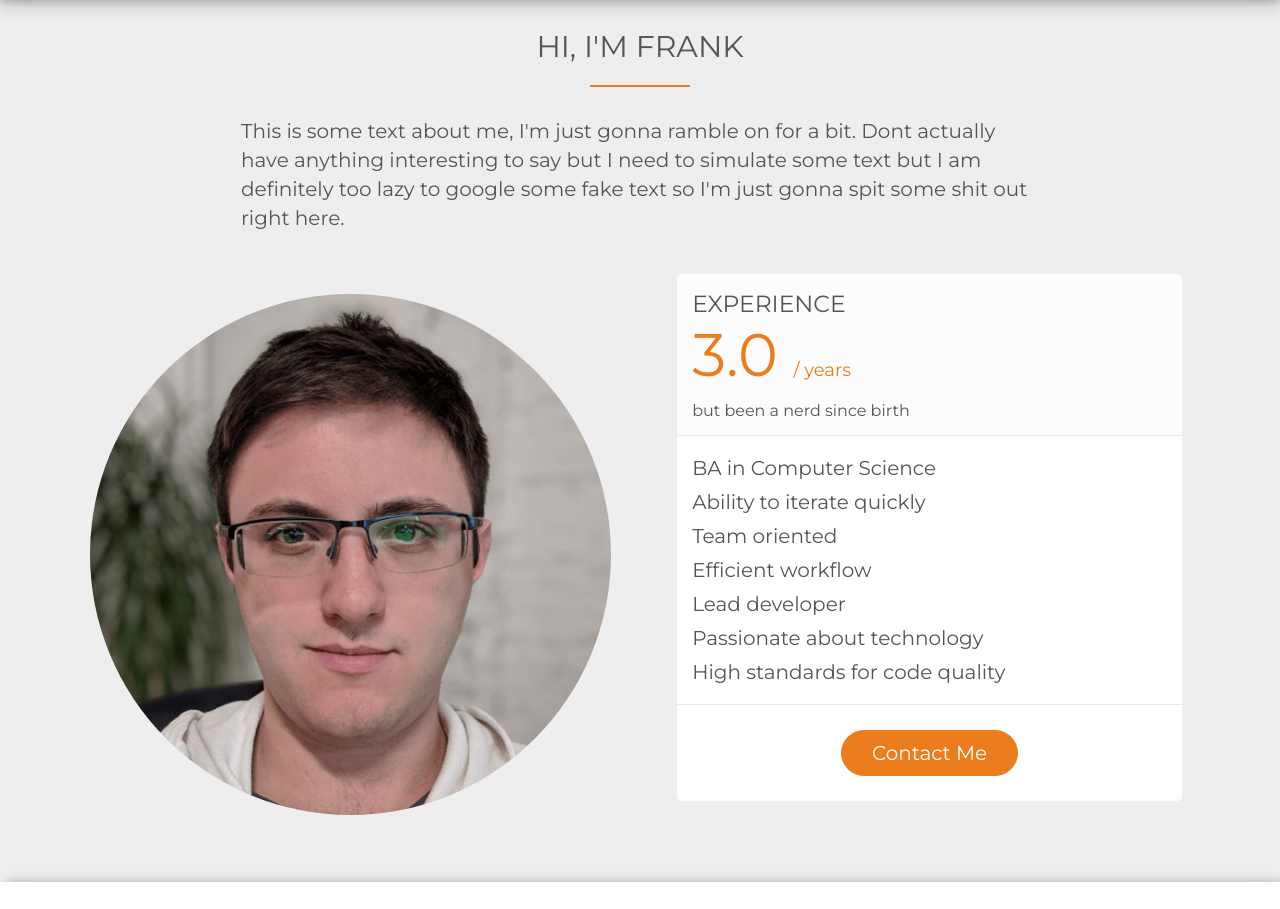
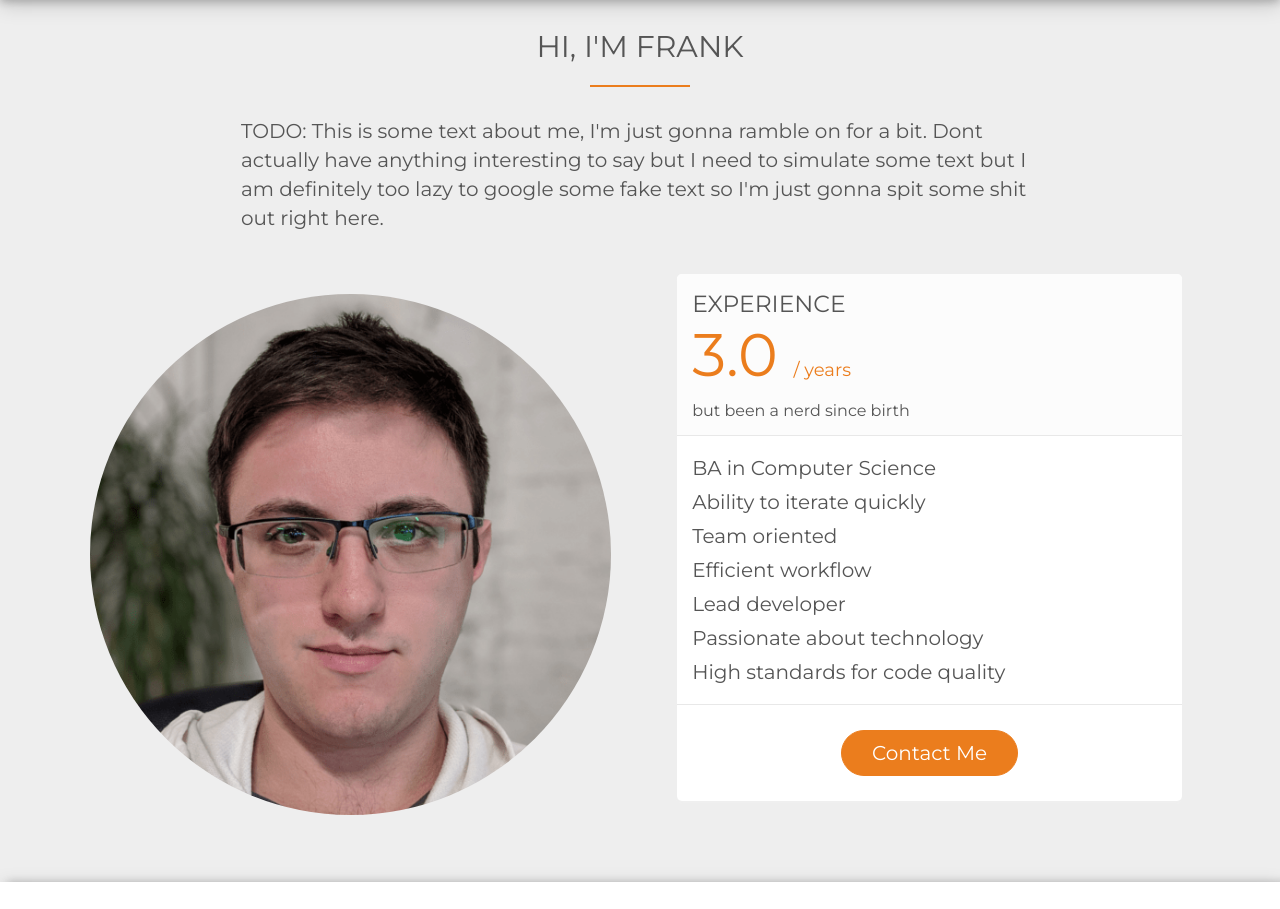
Before and after one commit to frankMazzarella/dev-portfolio, a website built with webpack: page src/index.html in a window 1280 px wide. Shown: the part 1002-1911 px from the top of the page. Built offline with nearby package versions, Linux system fonts and the light colour scheme; files whose address does not match are found by name; what mobile-detect would draw is missing.

Commit message:
documenting code

```diff
--- a/src/index.html
+++ b/src/index.html
@@ -27,6 +27,7 @@
 </head>
 <body>
 
+  <!-- TODO: when scrolling away realy fast, the elements dont get a chance to completely fade and cause issues -->
   <header>
     <object class="header-svg animated fade-in header-fade" type="image/svg+xml" data="./img/devices.svg"></object>
     <h2 class="text-top header-fade">Frank Mazzarella | JavaScript Developer</h2>
@@ -48,7 +49,7 @@
     <div class="row">
       <h2 class="header-text fade-in">Hi, I'm Frank</h2>
       <p class="long-copy fade-in">
-        This is some text about me, I'm just gonna ramble on for a bit. Dont actually have
+        TODO: This is some text about me, I'm just gonna ramble on for a bit. Dont actually have
         anything interesting to say but I need to simulate some text but I am definitely
         too lazy to google some fake text so I'm just gonna spit some shit out right here.
       </p>
--- a/src/js/index.js
+++ b/src/js/index.js
@@ -59,13 +59,14 @@ function initParticles() {
 }
 
 function addAnimations() {
-  // available options: https://github.com/jlmakes/scrollreveal
+  // TODO: available options: https://github.com/jlmakes/scrollreveal
   const options = { viewFactor: 0.4 };
   const fadeIn = ScrollReveal(options);
   fadeIn.reveal('.fade-in');
 }
 
 function calculateHowManyYears() {
+  // TODO: this _could_ be more accurate but its not worth another lib. make decision when polishing if this is okay
   const startDate = Date.parse('Feb 1, 2016');
   const now = new Date().getTime();
   const oneYear = 1000 * 60 * 60 * 24 * 365;
--- a/src/scss/index.scss
+++ b/src/scss/index.scss
@@ -9,6 +9,8 @@
 @import './contact.scss';
 @import './map.scss';
 @import './footer.scss';
+
+// TODO: refactor all of these hard coded colors
 
 * {
   margin: 0;
```
